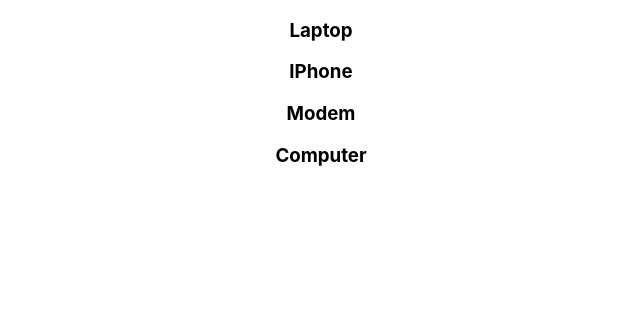
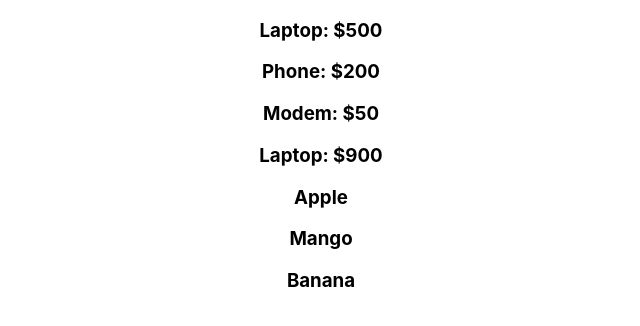
Before and after one commit to Harkanni/Todo_App, a React (Create React App) app: page / in a window 1280 px wide. Shown: the top 326 px of the page, without its empty margins (319-959 px from the left). Built offline with nearby package versions, Linux system fonts and the light colour scheme.

Commit message:
Renderring Array

```diff
--- a/src/components/Product.js
+++ b/src/components/Product.js
@@ -1,6 +1,23 @@
 export default function Product () {
-    const products = ["Laptop", "IPhone", "Modem", "Computer"]
-    const productList = products.map((product) => (<h3>{product}</h3>
+    const products = [
+        { id: 1, name: "Laptop", price: "$500"},
+        { id: 2, name: "Phone", price: "$200"},
+        { id: 3, name: "Modem", price: "$50"},
+        { id: 4, name: "Laptop", price: "$900"}
+    ]
+
+    const fruits = ["Apple", "Mango", "Banana"]
+    const fruitList = fruits.map((fruit, index) => (
+        <h3 key={index}>{ fruit }</h3>
     ))
-    return (<div> {productList} </div>)
+
+    const productList = products.map((product) => (
+        <h3 key={product.id}> {product.name}: {product.price} </h3>
+    ))
+
+    return <div>
+        { productList }
+
+        { fruitList }
+    </div>
 }
```
